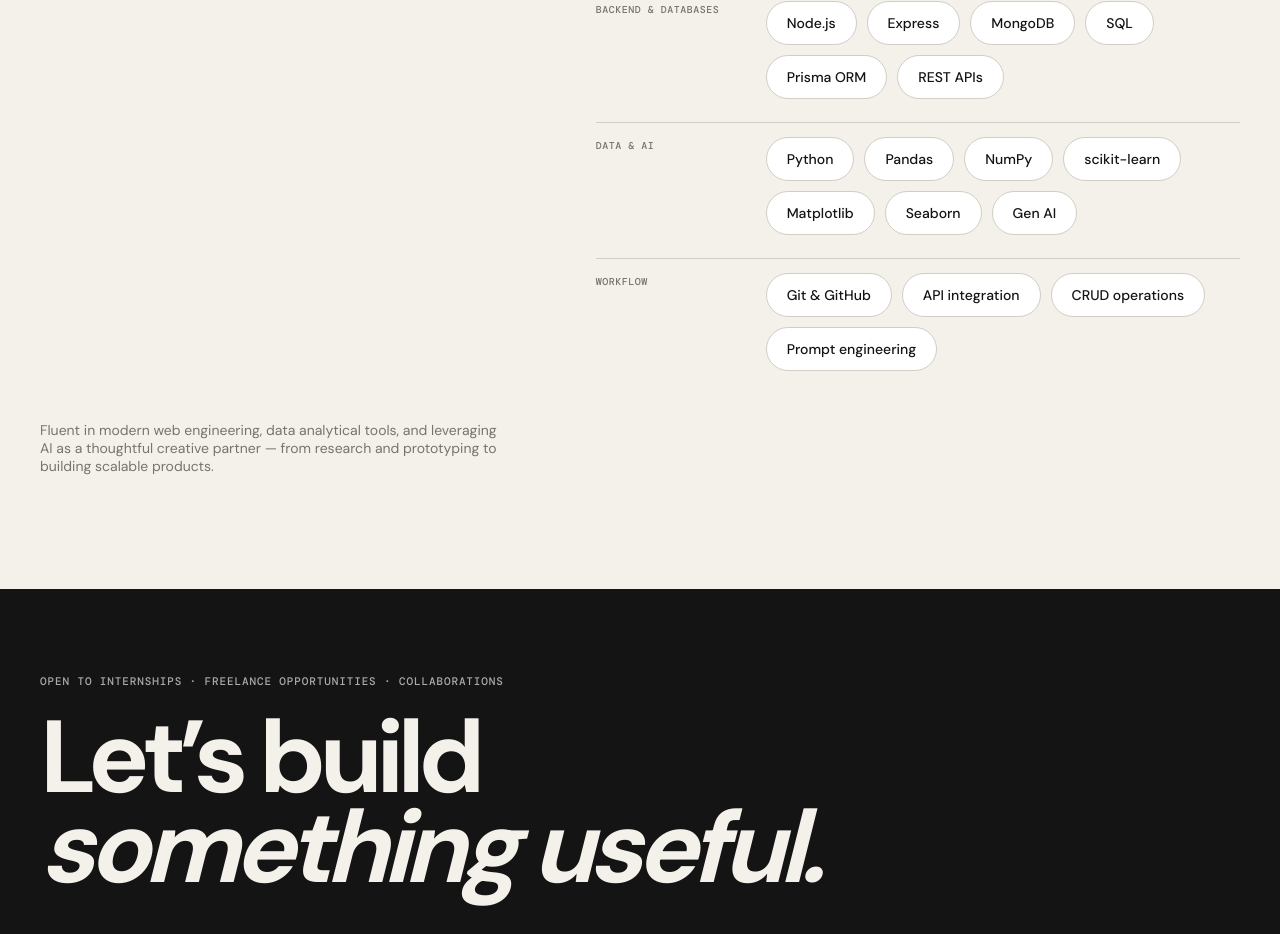
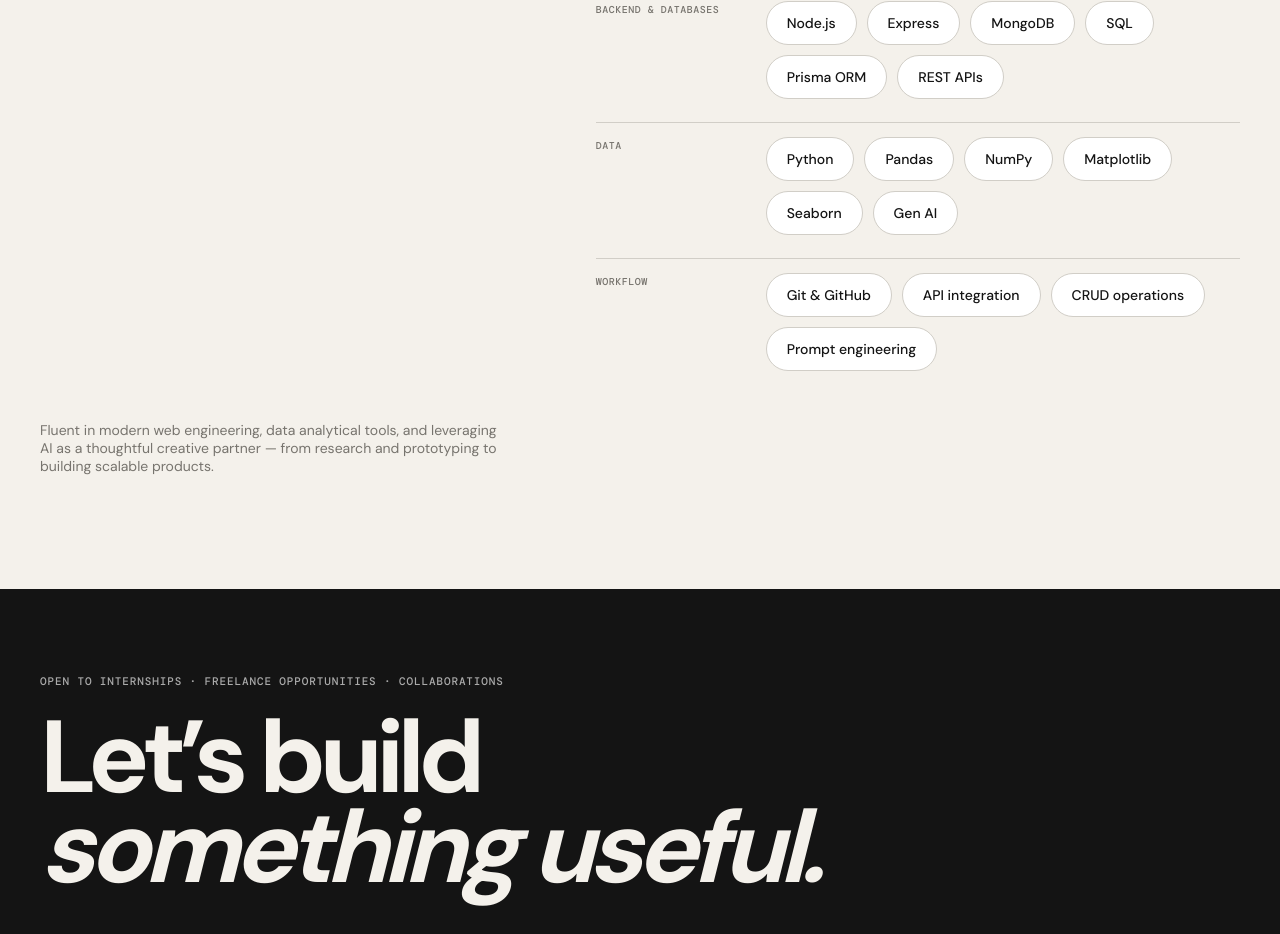
Before and after one commit to Soumen-Dass-3002/Portfolio, a React (Vite) app: page / in a window 1280 px wide. Shown: the part 3560-4494 px from the top of the page. Built offline with nearby package versions, Linux system fonts and the light colour scheme; a web font is replaced by a local one.

Commit message:
Updated the skills section

```diff
--- a/src/data/portfolioData.js
+++ b/src/data/portfolioData.js
@@ -128,8 +128,8 @@
     skills: ["Node.js", "Express", "MongoDB", "SQL", "Prisma ORM", "REST APIs"]
   },
   {
-    title: "Data & AI",
-    skills: ["Python", "Pandas", "NumPy", "scikit-learn", "Matplotlib", "Seaborn", "Gen AI"]
+    title: "Data",
+    skills: ["Python", "Pandas", "NumPy", "Matplotlib", "Seaborn", "Gen AI"]
   },
   {
     title: "Workflow",
```
